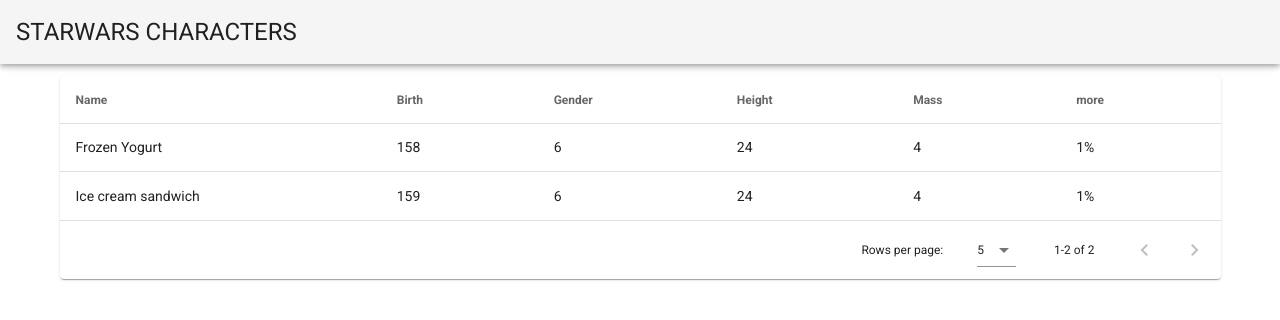
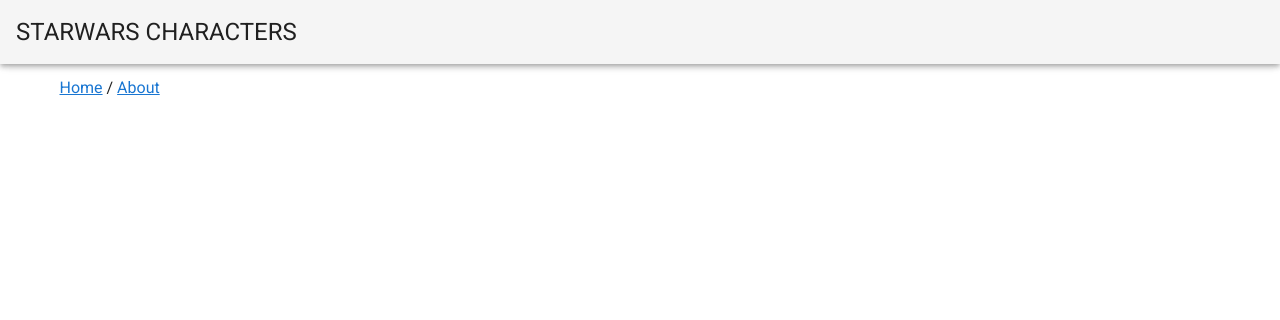
Before and after one commit to Kreezag/starwars-peoples-vue-app, a Vue app in the folder app/: page /#/about/1 in a window 1280 px wide. Shown: the top 320 px of the page. Built offline with nearby package versions, Linux system fonts and the light colour scheme; no server answers.

Commit message:
add base router in app

```diff
--- a/app/src/App.vue
+++ b/app/src/App.vue
@@ -8,10 +8,14 @@
     </v-app-bar>
     <v-content>
       <v-container>
+
+        <router-view />
         <v-layout text-center wrap>
-          <v-flex xs-8 mb-8>
-            <TableCharacters />
-          </v-flex>
+          <div id="nav">
+            <router-link to="/">Home</router-link>
+            /
+            <router-link to="/about">About</router-link>
+          </div>
         </v-layout>
       </v-container>
     </v-content>
--- a/app/src/router.ts
+++ b/app/src/router.ts
@@ -1,6 +1,6 @@
 import Vue from 'vue';
 import Router from 'vue-router';
-import Home from './views/Home.vue';
+import Main from './views/Main.vue';
 
 Vue.use(Router);
 
@@ -9,7 +9,7 @@
     {
       path: '/',
       name: 'home',
-      component: Home,
+      component: Main,
     },
     {
       path: '/about',
--- a/app/src/views/Home.vue
+++ /dev/null
@@ -1,14 +0,0 @@
-<template>
-  <HelloWorld />
-</template>
-
-<script lang="ts">
-import Vue from 'vue';
-import HelloWorld from '../components/HelloWorld.vue';
-
-export default Vue.extend({
-  components: {
-    HelloWorld,
-  },
-});
-</script>
--- /dev/null
+++ b/app/src/views/Main.vue
@@ -0,0 +1,18 @@
+<template>
+  <v-layout text-center wrap>
+    <v-flex xs-8 mb-8>
+      <TableCharacters />
+    </v-flex>
+  </v-layout>
+</template>
+
+<script lang="ts">
+import Vue from 'vue';
+import TableCharacters from '../components/TableCharacters.vue';
+
+export default Vue.extend({
+  components: {
+    TableCharacters,
+  },
+});
+</script>
```
